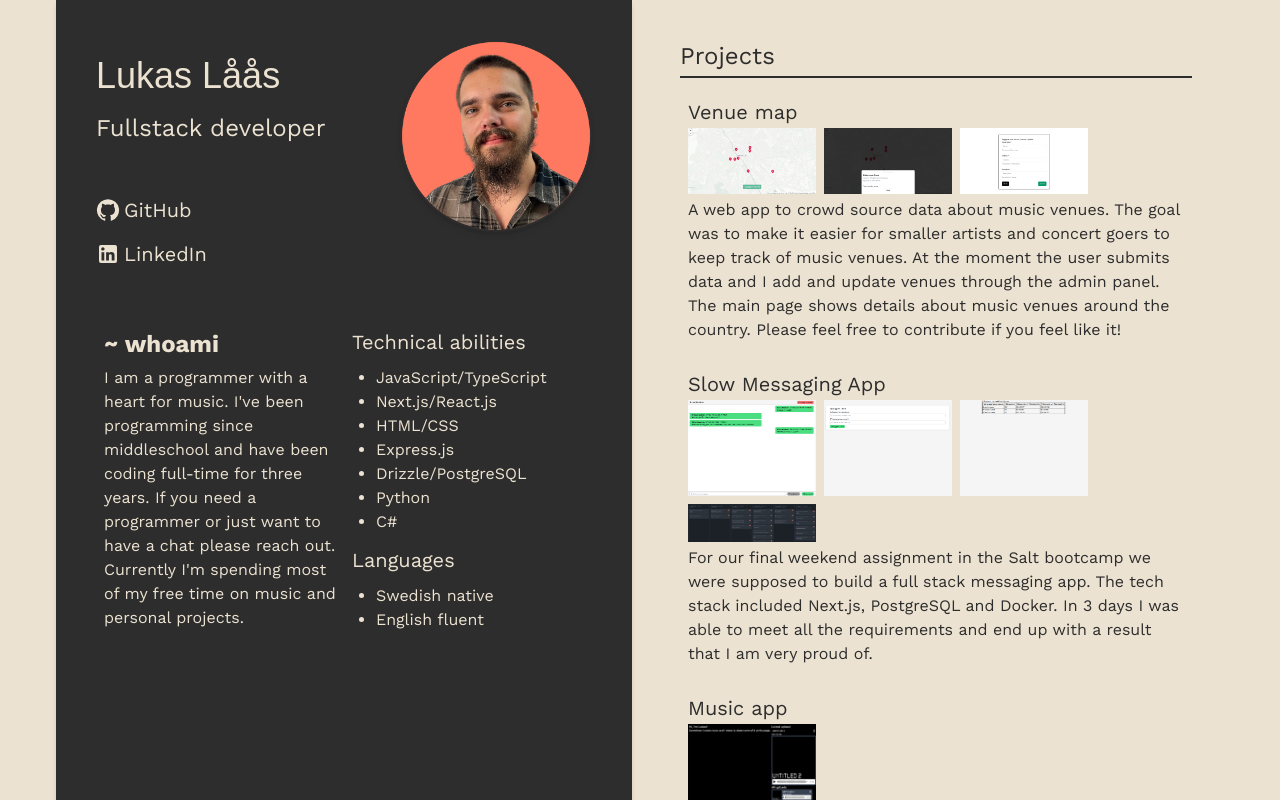
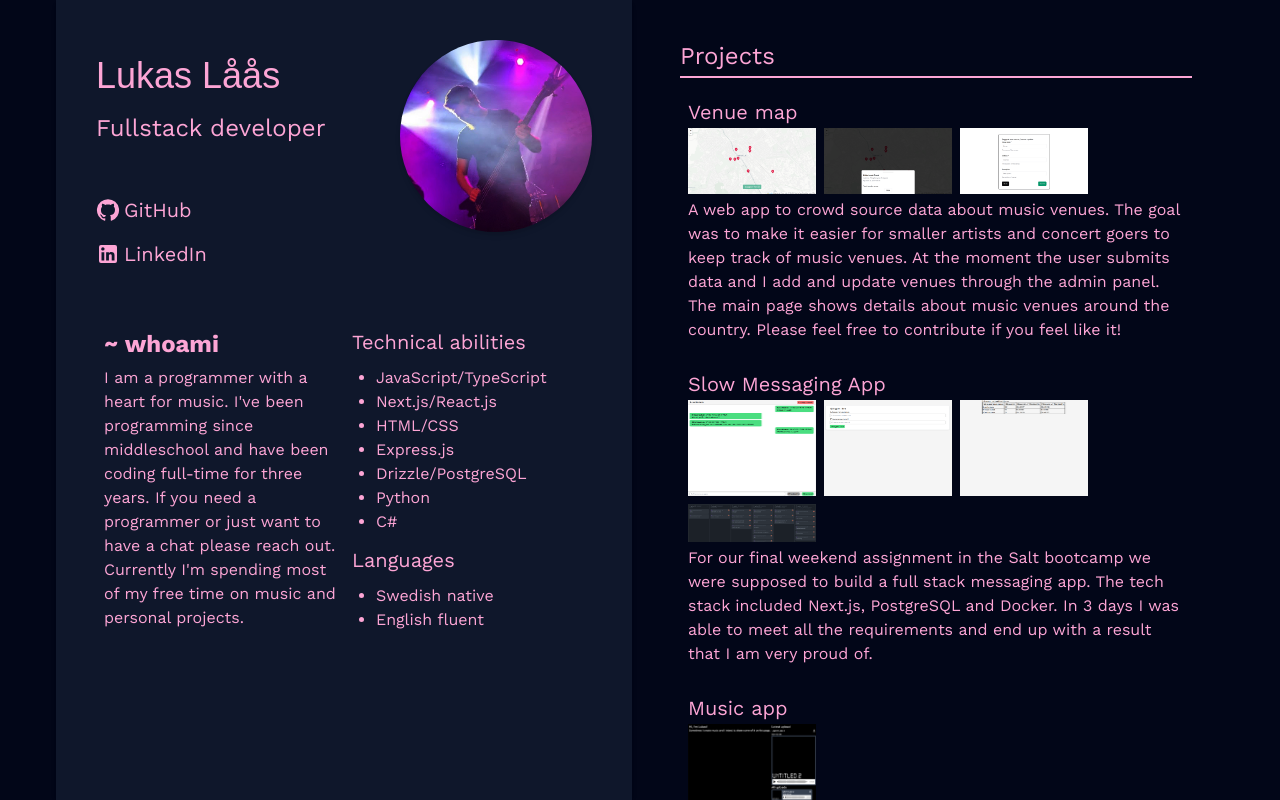
Before and after one commit to lukas-laas/portfolio, a Next.js app: page / in a window 1280 px wide. Built offline with nearby package versions, Linux system fonts and the light colour scheme; a web font is replaced by a local one.

Commit message:
update styling

```diff
--- a/src/app/_components/details.tsx
+++ b/src/app/_components/details.tsx
@@ -5,7 +5,7 @@ import { Work } from "./work";
 
 export function Details() {
   return (
-    <div className="md:float-right h-full max-w-full md:max-h-screen overflow-y-scroll text-dark">
+    <div className="md:float-right h-full max-w-full md:max-h-screen overflow-y-scroll text-text">
       <Section>
         <Projects />
         <Work />
--- a/src/app/_components/summary.tsx
+++ b/src/app/_components/summary.tsx
@@ -19,7 +19,7 @@ export function Summary() {
         <Article>
           <header>
             <Image
-              src={"/Lukas.png"}
+              src={"/pfp.jpg"}
               width={300}
               height={300}
               alt="Profile picture"
--- a/src/app/_components/ui/divider.tsx
+++ b/src/app/_components/ui/divider.tsx
@@ -1,3 +1,3 @@
 export function Divider() {
-  return <hr className="border-dark border-t-2 pb-2" />;
+  return <hr className="border-text border-t-2 pb-2" />;
 }
--- a/src/app/_components/ui/section.tsx
+++ b/src/app/_components/ui/section.tsx
@@ -2,7 +2,7 @@ import { ReactNode } from "react";
 
 export function Section({ children }: { children: ReactNode }) {
   return (
-    <section className="p-4 w-full max-w-xl md:p-8 md:min-h-full border-dark ">
+    <section className="p-4 w-full max-w-xl md:p-8 md:min-h-full border-text ">
       {children}
     </section>
   );
@@ -10,7 +10,7 @@ export function Section({ children }: { children: ReactNode }) {
 
 export function SummarySection({ children }: { children: ReactNode }) {
   return (
-    <section className="p-4 shadow-md w-full max-w-xl md:p-8 md:min-h-full bg-dark text-light">
+    <section className="p-4 shadow-md w-full max-w-xl md:p-8 md:min-h-full bg-bg2 text-text">
       {children}
     </section>
   );
--- a/src/app/page.tsx
+++ b/src/app/page.tsx
@@ -3,7 +3,7 @@ import { Summary } from "./_components/summary";
 
 export default function Home() {
   return (
-    <main className="flex max-h-full flex-col justify-center md:flex-row h-full items-center gap-4 bg-light">
+    <main className="flex max-h-full flex-col justify-center md:flex-row h-full items-center gap-4 bg-bg">
       <Summary />
       <Details />
     </main>
--- a/tailwind.config.ts
+++ b/tailwind.config.ts
@@ -14,9 +14,13 @@ const config: Config = {
           "conic-gradient(from 180deg at 50% 50%, var(--tw-gradient-stops))",
       },
       colors: {
-        light: "#ECE2D1",
-        lightAccent: "#F5EFE4",
-        dark: "#2d2d2d",
+        bg: "oklch(0.129 0.042 264.695)",
+        text: "oklch(0.823 0.12 346.018)",
+        textAccent: "oklch(0.718 0.202 349.761)",
+        bg2: "oklch(0.208 0.042 265.755)",
+        // light: "#ECE2D1",
+        // lightAccent: "#F5EFE4",
+        // dark: "#2d2d2d",
       },
     },
   },
```
Also changed, not shown: public/pfp.jpg (added).
